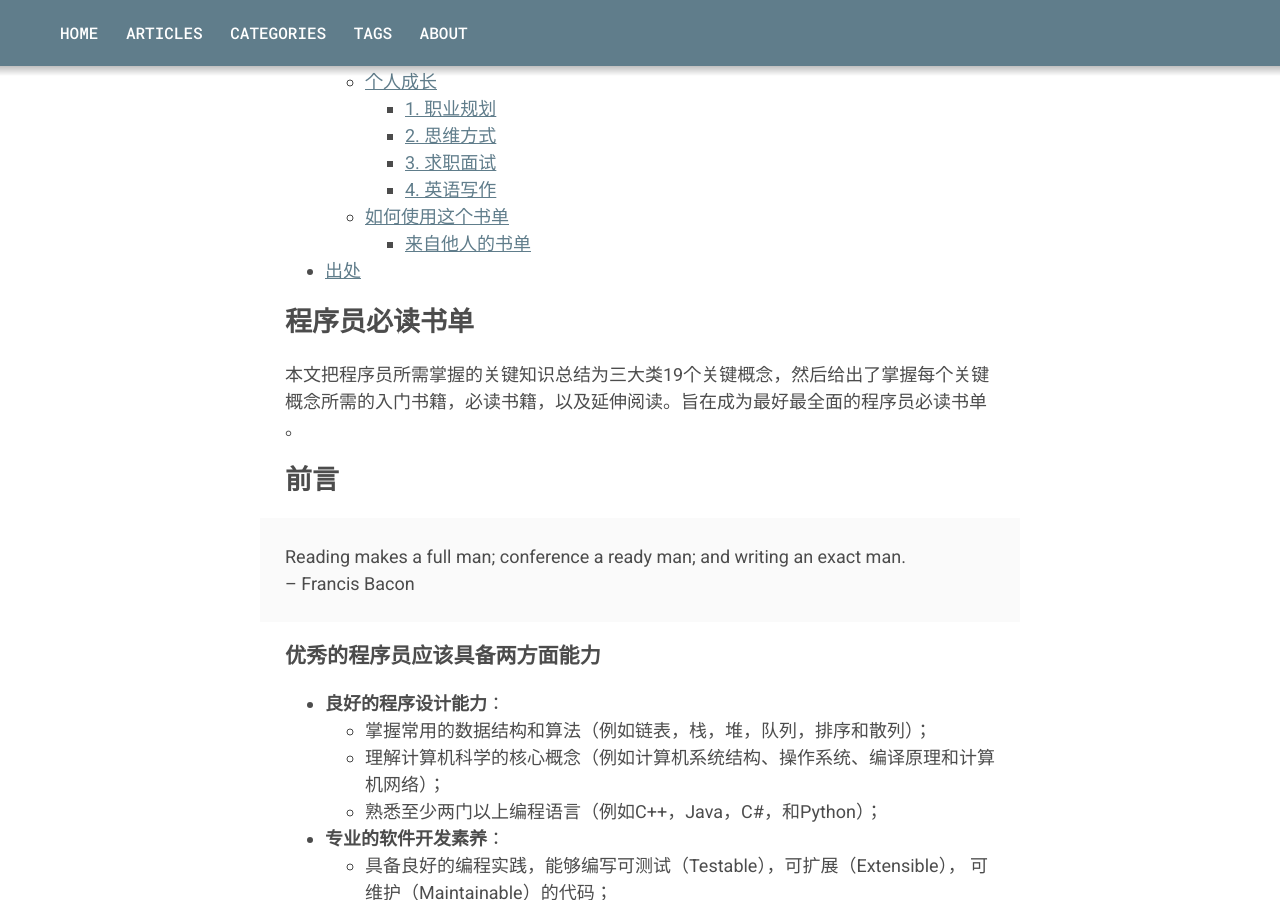
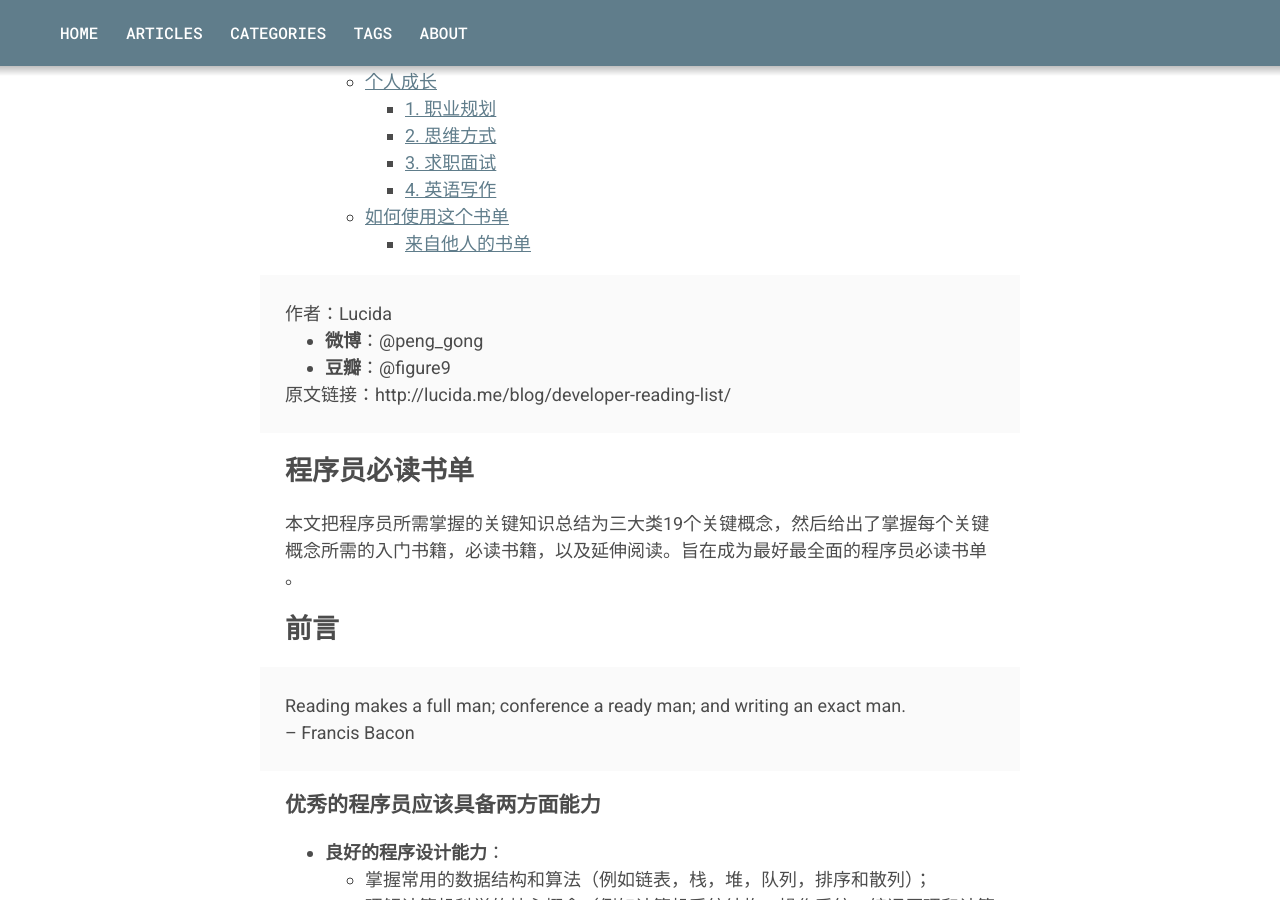
Before and after one commit to ishbguy/ishbguy.github.io, a Jekyll site: the page built from _posts/2017-07-23-Developer-Booklist.md, in a window 1280 px wide and 900 px high, scrolled down 1336 px. Built offline with Jekyll 4.4.1, drawn with Linux system fonts in a browser that asks for light colours; some of the changed text lies outside the part shown.

Commit message:
Move reference to the head of the passage.

```diff
--- a/_posts/2017-07-23-Developer-Booklist.md
+++ b/_posts/2017-07-23-Developer-Booklist.md
@@ -8,6 +8,13 @@ tags: C C++ Python C# Java JavaScript
 
 * content
 {:toc}
+
+> 作者：Lucida
+>
+> + **微博**：@peng_gong
+> + **豆瓣**：@figure9
+>
+> 原文链接：http://lucida.me/blog/developer-reading-list/
 
 # 程序员必读书单
 
@@ -1162,11 +1169,3 @@ Contrast对比，Repetition重复，Alignment对齐，Proximity亲密）。全
  5. The five programming books that meant most to me
 
 以上
-
-# 出处
-作者：Lucida
-
-+ **微博**：@peng_gong
-+ **豆瓣**：@figure9
-
-原文链接：http://lucida.me/blog/developer-reading-list/
```
